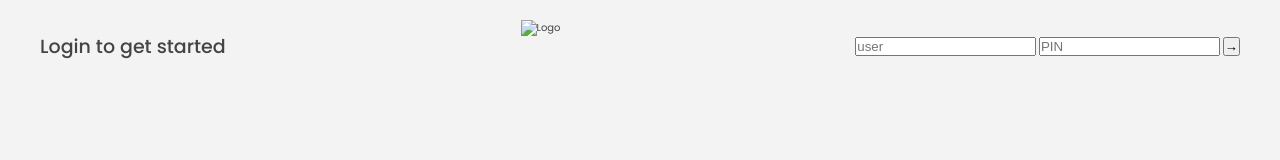
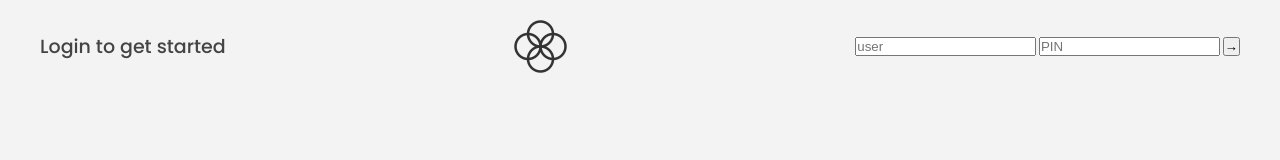
Before and after one commit to Emox87/bankist-app, a plain HTML site: page index.html in a window 1280 px wide. Drawn offline with Linux system fonts and the light colour scheme; files that its build step writes are made by us from their sources.

Commit message:
Fixing wrong image src attribute

```diff
--- a/index.html
+++ b/index.html
@@ -14,7 +14,7 @@
   <body>
     <nav>
       <p class="welcome">Login to get started</p>
-      <img src="logo.png" alt="Logo" class="logo" />
+      <img src="img/logo.png" alt="Logo" class="logo" />
       <form class="login">
         <input
           type="text"
```
